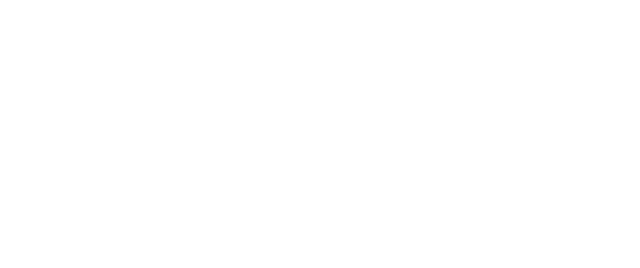
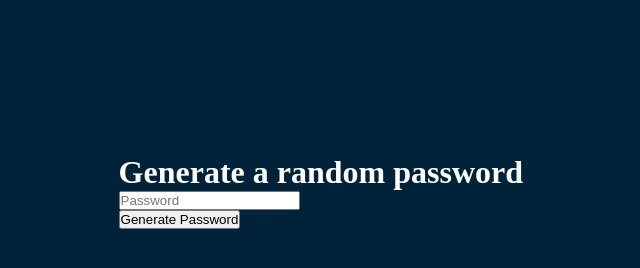
Before and after one commit to JacobChabot/Password-Generator, a plain HTML site: page index.html in a window 1280 px wide. Shown: the whole page, without its empty margins (35-675 px from the left). Drawn offline with Linux system fonts and the light colour scheme.

Commit message:
updated index, added javascript and css

```diff
--- a/index.html
+++ b/index.html
@@ -2,9 +2,44 @@
 <html lang="en">
 <head>
     <meta charset="UTF-8">
-    <title>Title</title>
+    <title>Password Generator</title>
+    <link   rel="stylesheet" href="style.css">
 </head>
 <body>
+<div class="container">
+    <h1>Generate a random password</h1>
+    <div class="display">
+        <input type="text" id="password" placeholder="Password"><br>
+        <button onclick="createPass()">Generate Password</button>
+    </div>
+</div>
+
+<script>
+    const passwordBox = document.getElementById("password");
+    const length = 12;
+    const upperCase = "ABCDEFGHIJKLMNOPQRSTUVWYXZ";
+    const lowerCase = "abcdefghijklmnopqrstuvwyxz";
+    const numbers = "0123456789";
+    const symbols = "!@#$%^&*()[]{}<>?/-=";
+
+    const allChars = upperCase + lowerCase + lowerCase + symbols;
+
+    function createPass() {
+        let password = "";
+        password += upperCase[Math.floor(Math.random() * upperCase.length)];
+        password += lowerCase[Math.floor(Math.random() * lowerCase.length)];
+        password += numbers[Math.floor(Math.random() * numbers.length)];
+        password += symbols[Math.floor(Math.random() * symbols.length)];
+
+        while (length > password.length){
+            password += allChars[Math.floor(Math.random() * allChars.length)];
+        }
+
+        passwordBox.value = password;
+    }
+</script>
+
+
 
 </body>
 </html>
--- /dev/null
+++ b/main.js
@@ -0,0 +1,3 @@
+function genPass() {
+
+}
--- /dev/null
+++ b/style.css
@@ -0,0 +1,15 @@
+*{
+    margin: 0;
+    padding: 0;
+    box-sizing: border-box;
+}
+body{
+    background: #002339;
+    color: #fff;
+
+}
+.container{
+    margin: 12%;
+    width: 90%;
+    max-width: 700px;
+}
```
